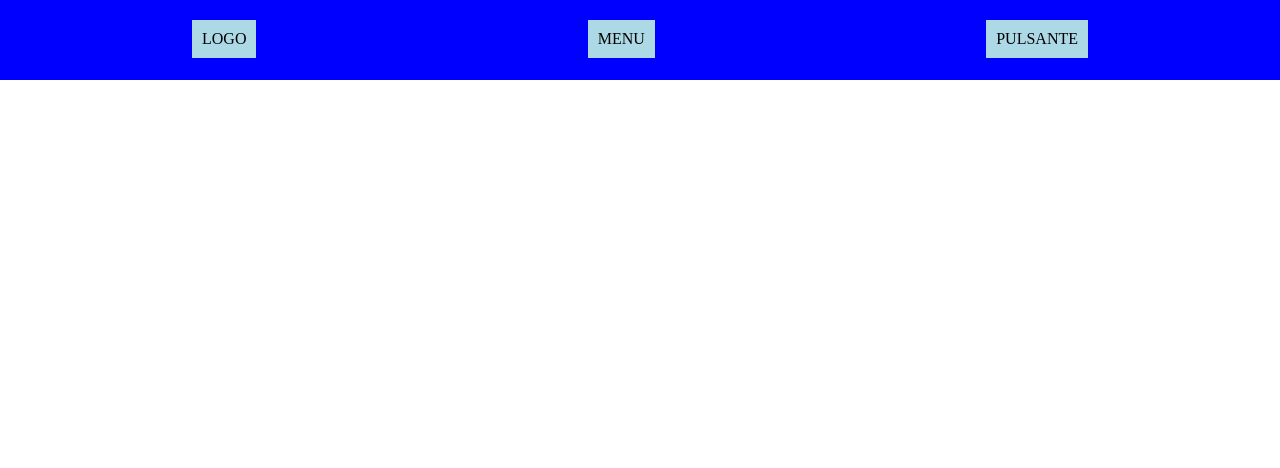
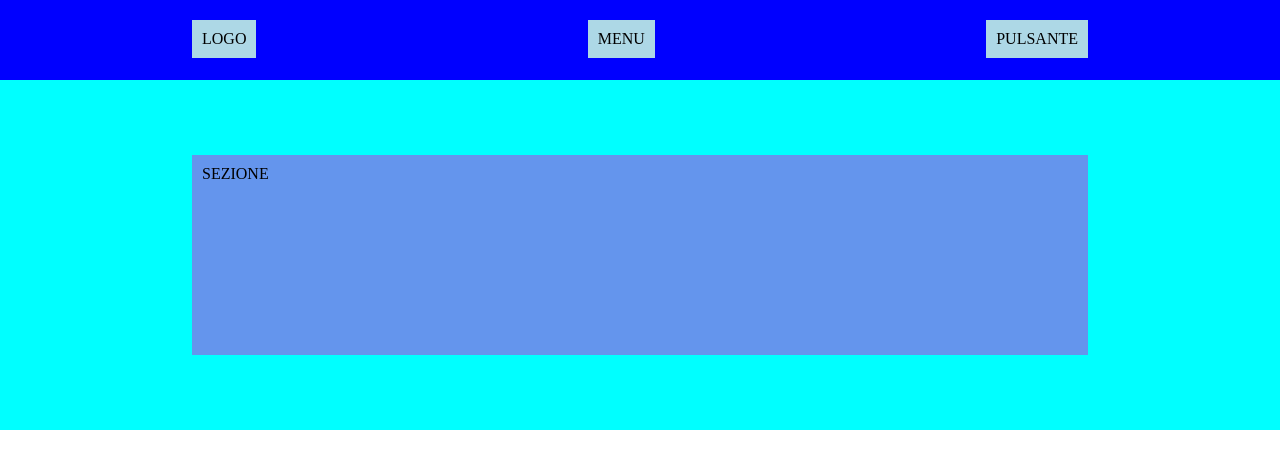
Before and after one commit to saracassandra7/htmlcss-struttura-discord, a plain HTML site: page index.html in a window 1280 px wide. Drawn offline with Linux system fonts and the light colour scheme.

Commit message:
added jumbotron

```diff
--- a/css/style.css
+++ b/css/style.css
@@ -21,3 +21,19 @@ header .container span{
   padding: 10px;
   margin: 20px 0;
 }
+
+main .jumbotron {
+  background-color: aqua;
+  height: 350px; /*da togliere*/
+  display: flex;
+  justify-content: center;
+  align-items: center;
+}
+
+main .jumbotron section{
+  width: 70%;
+  margin: 0 auto;
+  padding: 10px;
+  background-color: cornflowerblue;
+  height: 200px;
+}
--- a/index.html
+++ b/index.html
@@ -18,6 +18,14 @@
     </div>
   </header>
 
+  <main>
+    <div class="jumbotron">
+      <section>
+        SEZIONE
+      </section>
+    </div>
+  </main>
+
 
 </body>
 </html>
```
